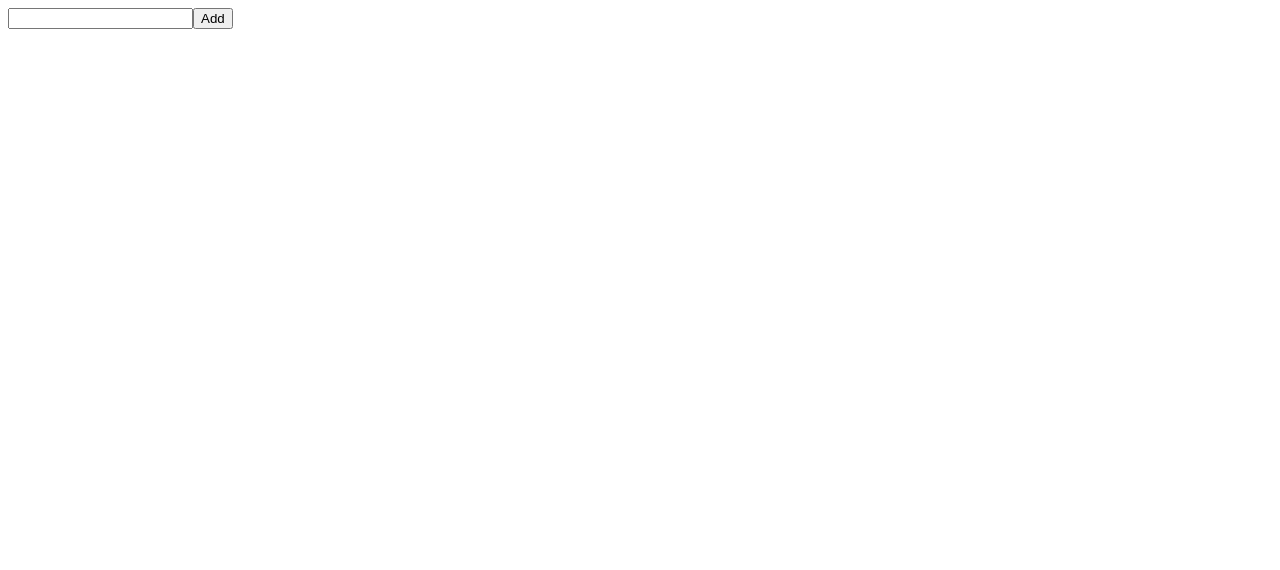
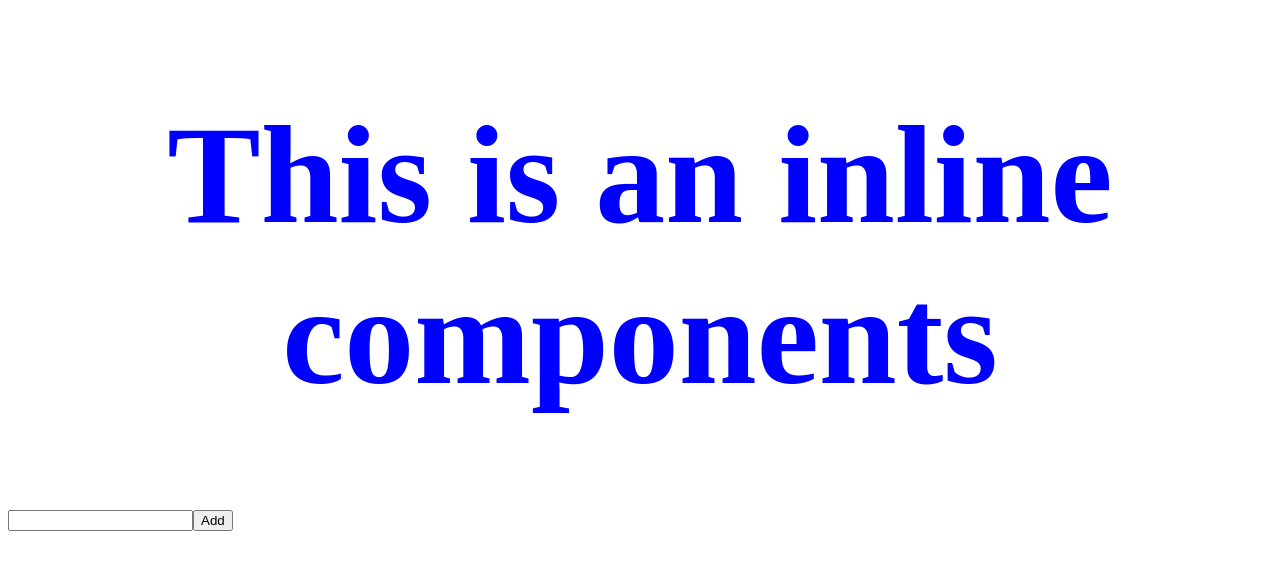
Before and after one commit to AmirTaki/React-JS-Tutorial-For-Beginners, a React (Create React App) app in the folder myproject/: page / in a window 1280 px wide. Shown: the top 570 px of the page. Built offline with nearby package versions, Linux system fonts and the light colour scheme.

Commit message:
Todo App In React Part 4 Inline

```diff
--- a/myproject/src/App.js
+++ b/myproject/src/App.js
@@ -1,10 +1,12 @@
 import logo from './logo.svg';
 import './App.css';
 import Todo from './components/Todo';
+import InlineComponent from './components/InlineComponent';
 
 function App() {
   return (
     <div className="App">
+      <InlineComponent />
       <Todo />
     </div>
   );
--- /dev/null
+++ b/myproject/src/components/InlineComponent.js
@@ -0,0 +1,14 @@
+const header = {
+    color : 'blue',
+    fontSize : '140px',
+    textAlign : "center"
+}
+
+const InlineComponent = ()=> {
+    return (
+        <>
+            <h1 style={header}>This is an inline components</h1>
+        </>
+    )
+}
+export default InlineComponent
```
